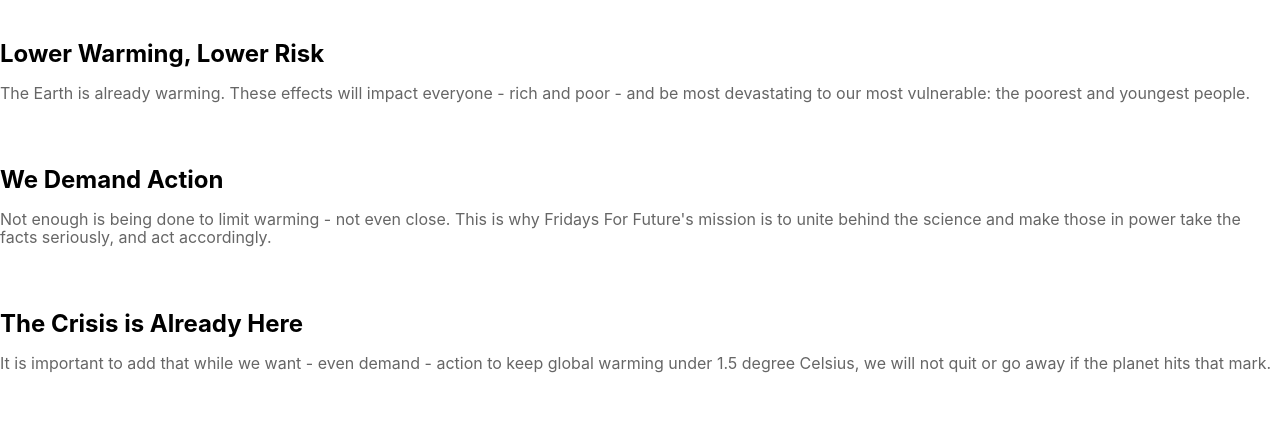
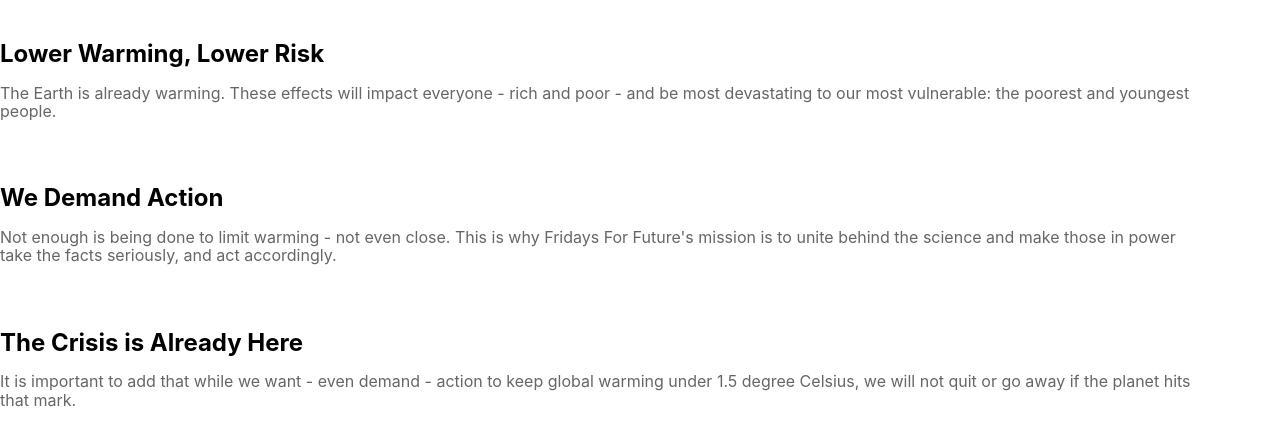
Before and after one commit to trif0lium/fff, a React (Vite) app in the folder react/: page / in a window 1280 px wide. Shown: the top 446 px of the page. Built offline with nearby package versions, Linux system fonts and the light colour scheme.

Commit message:
feat(App): add Container component

```diff
--- a/react/src/App.tsx
+++ b/react/src/App.tsx
@@ -1,3 +1,4 @@
+import { Container } from './components/Container'
 import { Footer } from './components/Footer'
 import { Hero } from './components/Hero'
 import { HowToStrike } from './components/HowToStrike'
@@ -7,11 +8,13 @@
 function App() {
   return (
     <div className="App">
+    <Container>
       <Hero />
       <ReasonsToStrike />
       <HowToStrike />
       <SocialMedia />
       <Footer />
+    </Container>
     </div>
   )
 }
```
